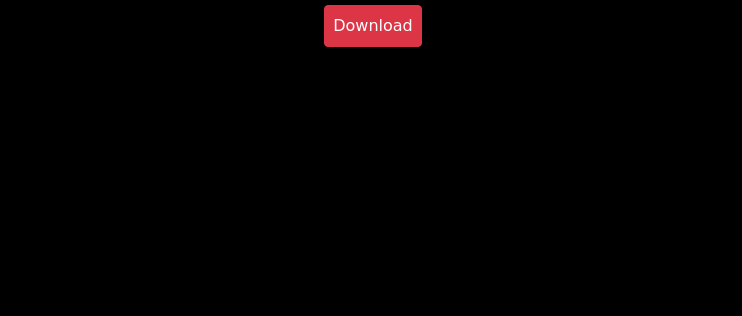
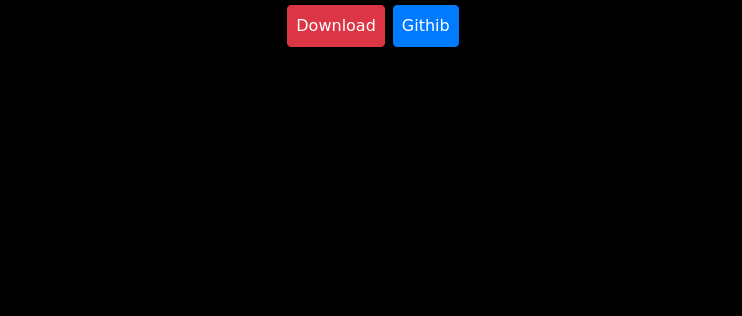
Before and after one commit to Ayush-Rajniwal/covid.live, a website: page static/index.html in a window 1280 px wide. Shown: the part 484-800 px from the top of the page, without its empty margins (267-1009 px from the left). Drawn offline with nearby package versions, Linux system fonts and the light colour scheme; a web font is replaced by a local one.

Commit message:
Github Link Added

```diff
--- a/static/index.html
+++ b/static/index.html
@@ -27,12 +27,20 @@
             <h6 class="text align-self-center p-2">
               Windows user must download New Official terminal
             </h6>
+            <div class="d-flex justify-content-center">
               <a
                 class="btn btn-danger align-self-center p-2"
                 href="https://github.com/microsoft/terminal"
               >
                 Download
               </a>
+              <a
+                class="btn btn-primary align-self-center p-2 ml-2"
+                href="https://github.com/Ayush-Rajniwal/covid.live"
+              >
+                Githib
+              </a>
+            </div>
           </div>
         </div>
       </header>
```
Lines whose indentation alone changed are shown as unchanged.
